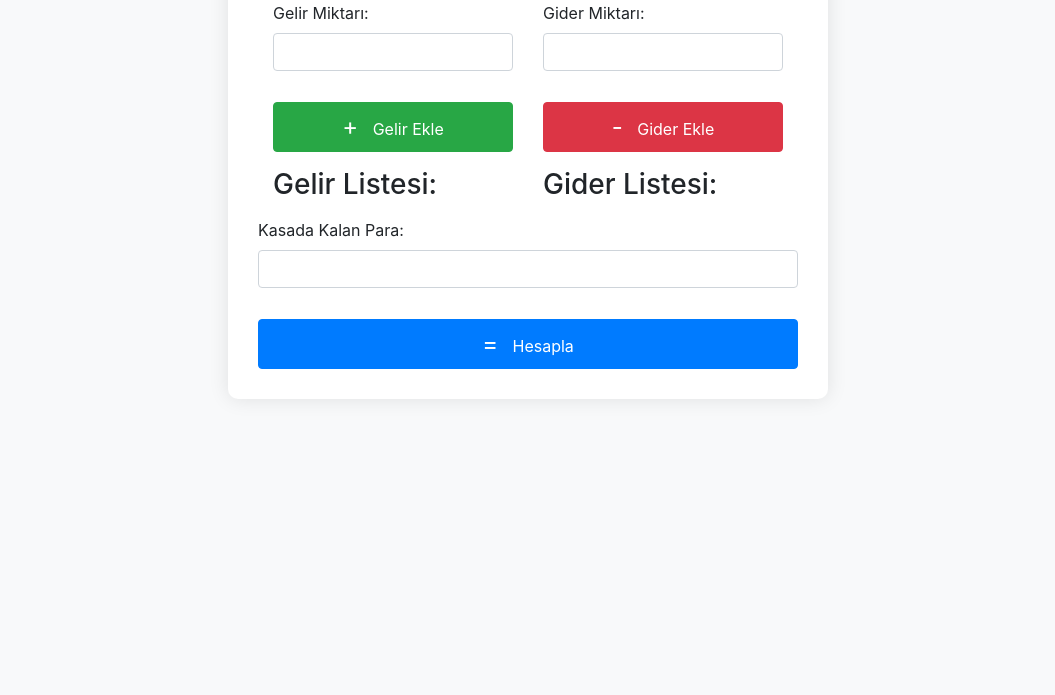
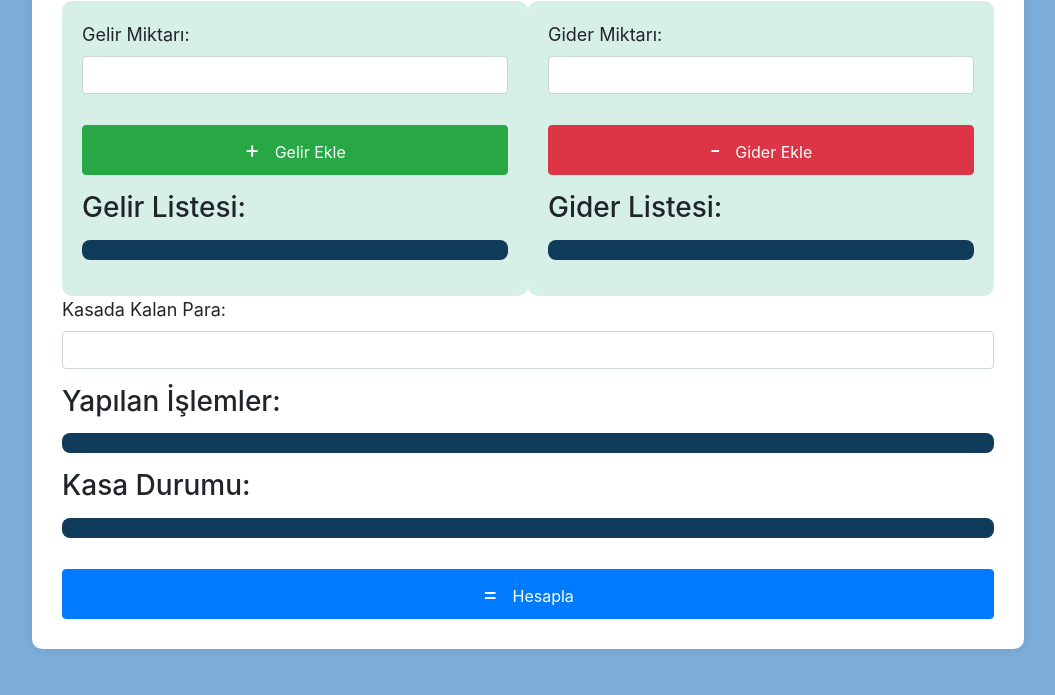
Before and after one commit to yunusibin33/yunusibin.io, a website: page kasa.html in a window 1280 px wide. Shown: the part 105-800 px from the top of the page, without its empty margins (112-1167 px from the left). Drawn offline with nearby package versions, Linux system fonts and the light colour scheme.

Commit message:
dsfsddsf

```diff
--- a/kasa.html
+++ b/kasa.html
@@ -11,12 +11,13 @@
     <!-- Custom CSS -->
     <style>
         body {
-            background-color: #f8f9fa;
+            background-color: #7daedb;
             padding: 20px;
+            font-size: 18px; /* Varsayılan font büyüklüğünü ayarlayabilirsin */
         }
 
         form {
-            max-width: 600px;
+            max-width: 80%;
             margin: auto;
             background-color: #fff;
             padding: 30px;
@@ -29,14 +30,26 @@
             color: #007bff;
         }
 
-        .gelir-listesi, .gider-listesi {
+        .gelir-listesi, .gider-listesi, .islem-listesi {
             list-style-type: none;
             padding: 0;
             margin-top: 15px;
+            background-color: #103b5a; /* Gelir ve Gider Listesi Arka Plan Rengi */
+            border-radius: 8px;
+            padding: 10px;
+            color: white;
         }
 
-        .gelir-listesi li, .gider-listesi li {
+        .gelir-listesi li, .gider-listesi li, .islem-listesi li {
             margin-bottom: 5px;
+        }
+
+        #kasaDurumu {
+            background-color: #103b5a; /* Kasa Durumu Arka Plan Rengi */
+            padding: 10px;
+            border-radius: 8px;
+            margin-top: 15px;
+            color: white;
         }
 
         button {
@@ -48,15 +61,27 @@
             font-size: 24px;
             margin-right: 10px;
         }
+        .arka {
+            background-color: rgb(215, 240, 231);
+            padding: 20px;
+            border-radius: 10px;
+            gap: 10px !important;
+        }
     </style>
+
+
+
+
 </head>
 <body>
 
-    <h1>Günlük Finans Takip Formu</h1>
+
 
     <form>
+        <h1>Günlük Finans Takip Formu</h1>
         <div class="d-flex">
-        <div class="col-6">
+        <div class="col-6 arka">
+
         <div class="form-group">
             <label for="gelirMiktari">Gelir Miktarı:</label>
             <input type="number" class="form-control" id="gelirMiktari" required>
@@ -69,7 +94,7 @@
         <h3 class="mt-3">Gelir Listesi:</h3>
         <ul class="gelir-listesi" id="gelirListesi"></ul>
     </div>
-    <div class="col-6">
+    <div class="col-6 arka">
         <div class="form-group">
             <label for="giderMiktari">Gider Miktarı:</label>
             <input type="number" class="form-control" id="giderMiktari" required>
@@ -87,10 +112,15 @@
             <label for="kalanPara">Kasada Kalan Para:</label>
             <input type="number" class="form-control" id="kalanPara" required>
         </div>
+        <h3>Yapılan İşlemler:</h3>
+        <ul class="islem-listesi" id="islemListesi"></ul>
+        <h3>Kasa Durumu:</h3>
+<p id="kasaDurumu"></p>
 
         <button type="button" class="btn btn-primary" onclick="hesapla()">
             <span class="icon">&#61;</span> Hesapla
         </button>
+
     </form>
 
     <script src="https://code.jquery.com/jquery-3.5.1.slim.min.js"></script>
@@ -106,6 +136,12 @@
     yeniGelir.textContent = "Gelir: " + gelirMiktari.toFixed(2);
     gelirListesi.appendChild(yeniGelir);
 
+    // İşlem listesine ekle
+    var islemListesi = document.getElementById('islemListesi');
+    var yeniIslem = document.createElement('li');
+    yeniIslem.textContent = "Gelir eklendi: " + gelirMiktari.toFixed(2);
+    islemListesi.appendChild(yeniIslem);
+
     // Formu temizle
     document.getElementById('gelirMiktari').value = '';
 }
@@ -118,10 +154,15 @@
     yeniGider.textContent = "Gider: " + giderMiktari.toFixed(2);
     giderListesi.appendChild(yeniGider);
 
+    // İşlem listesine ekle
+    var islemListesi = document.getElementById('islemListesi');
+    var yeniIslem = document.createElement('li');
+    yeniIslem.textContent = "Gider eklendi: " + giderMiktari.toFixed(2);
+    islemListesi.appendChild(yeniIslem);
+
     // Formu temizle
     document.getElementById('giderMiktari').value = '';
 }
-
 function hesapla() {
     var kalanPara = parseFloat(document.getElementById('kalanPara').value);
 
@@ -145,8 +186,20 @@
 
     var toplam = toplamGelir + kalanPara - toplamGider;
 
-            alert("Kasada kalan toplam para: " + toplam.toFixed(2));
+    // İşlem listesine ekle
+    var islemListesi = document.getElementById('islemListesi');
+    var yeniIslem = document.createElement('li');
+    yeniIslem.textContent = "Gelir Toplamı: " + toplamGelir.toFixed(2) +
+                          ", Gider Toplamı: " + toplamGider.toFixed(2) +
+                          ", Sonuç: " + toplam.toFixed(2);
+    islemListesi.appendChild(yeniIslem);
+
+    // Kasa Durumu göster
+    var kasaDurumu = document.getElementById('kasaDurumu');
+    kasaDurumu.textContent = "Kasa Durumu: " + toplam.toFixed(2);
 }
+
+
     </script>
 
 </body>
```
Lines whose indentation alone changed are shown as unchanged.
